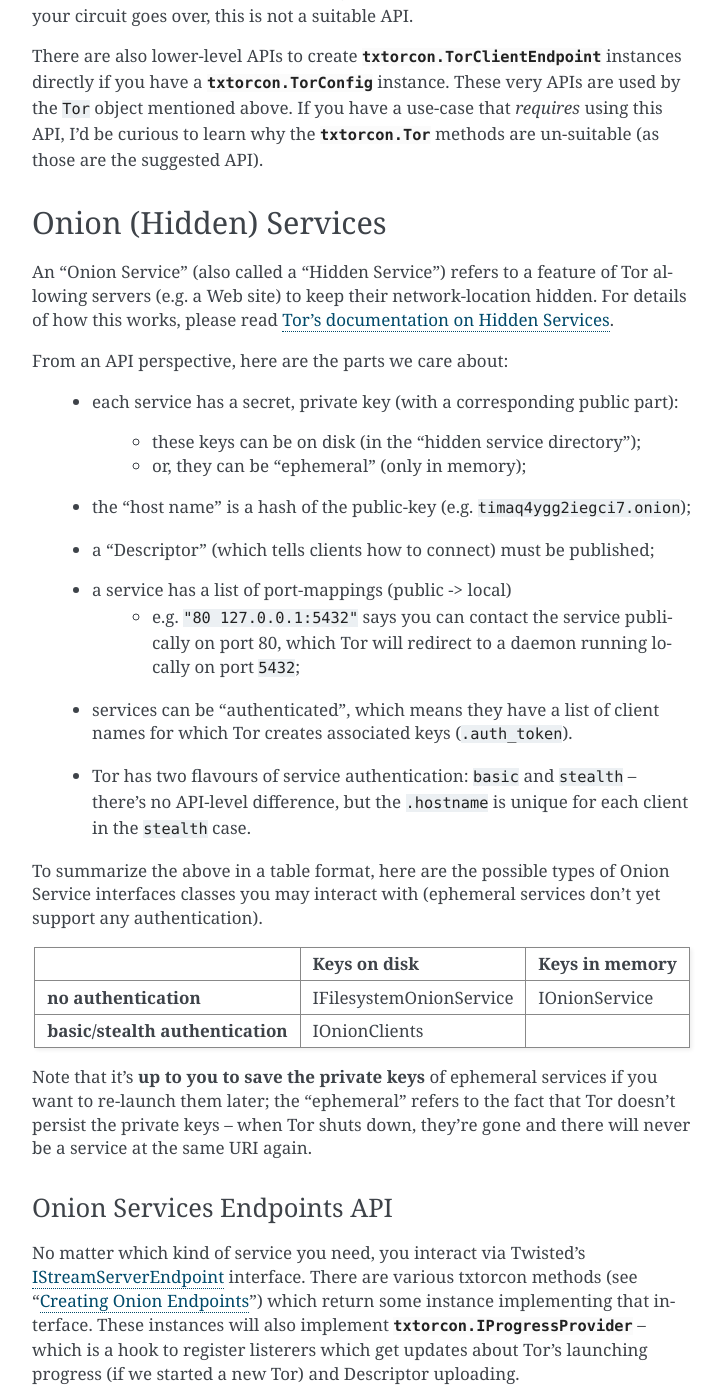
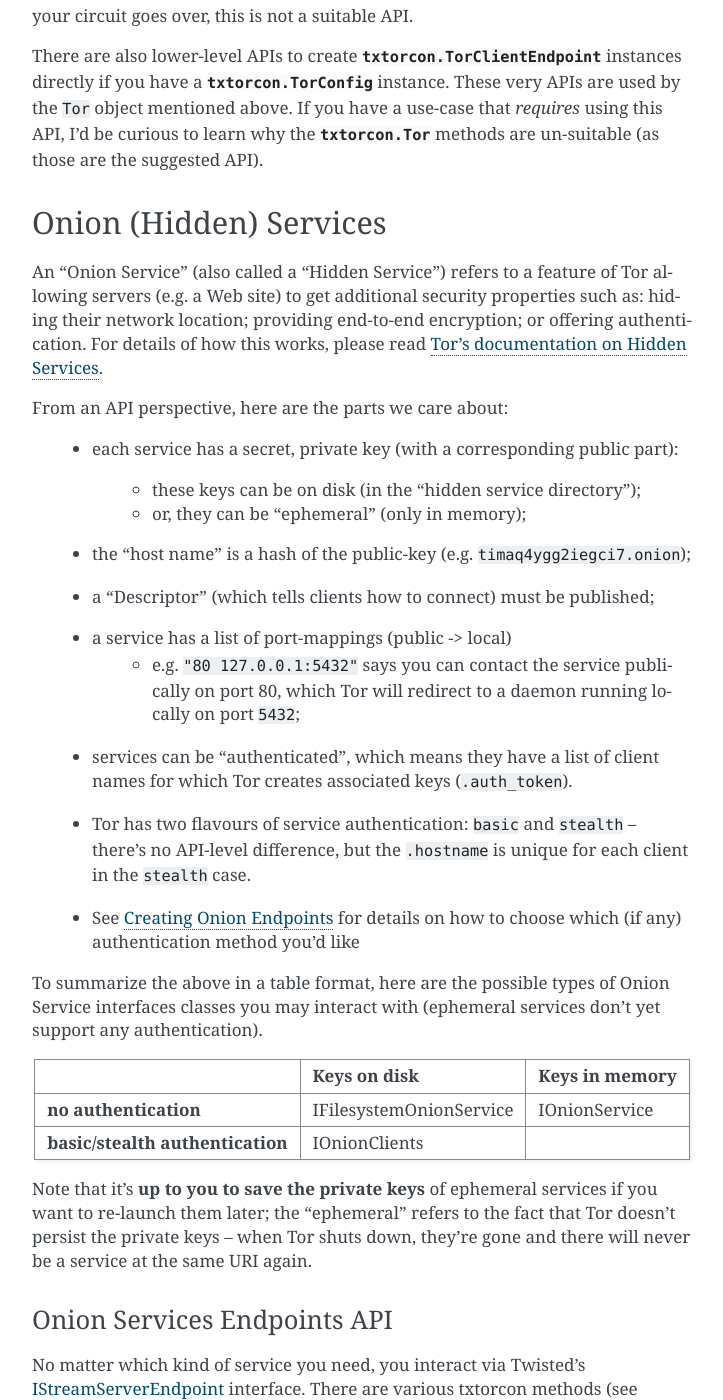
Before and after one commit to meejah/txtorcon, a Sphinx documentation site: the page built from docs/guide.rst, in a window 1280 px wide and 1400 px high, scrolled down 5927 px. Shown: the whole window, without its empty margins (388-1111 px from the left). Built offline with Sphinx 7.4.7, drawn with Linux system fonts in a browser that asks for light colours; pages that are not in the unit, such as notebooks, are missing from menus; the version number could not be read and is left out.

Commit message:
change HS doc wording

```diff
--- a/docs/guide.rst
+++ b/docs/guide.rst
@@ -308,9 +308,10 @@
 -----------------------
 
 An "Onion Service" (also called a "Hidden Service") refers to a
-feature of Tor allowing servers (e.g. a Web site) to keep their
-network-location hidden. For details of how this works, please read
-`Tor's documentation on Hidden Services
+feature of Tor allowing servers (e.g. a Web site) to get additional
+security properties such as: hiding their network location; providing
+end-to-end encryption; or offering authentication. For details of how
+this works, please read `Tor's documentation on Hidden Services
 <https://www.torproject.org/docs/hidden-services.html.en>`_.
 
 From an API perspective, here are the parts we care about:
@@ -330,6 +331,8 @@
  - Tor has two flavours of service authentication: ``basic`` and
    ``stealth`` -- there's no API-level difference, but the
    ``.hostname`` is unique for each client in the ``stealth`` case.
+ - See :ref:`create_onion` for details on how to choose which (if any)
+   authentication method you'd like
 
 To summarize the above in a table format, here are the possible types
 of Onion Service interfaces classes you may interact with (ephemeral
```
